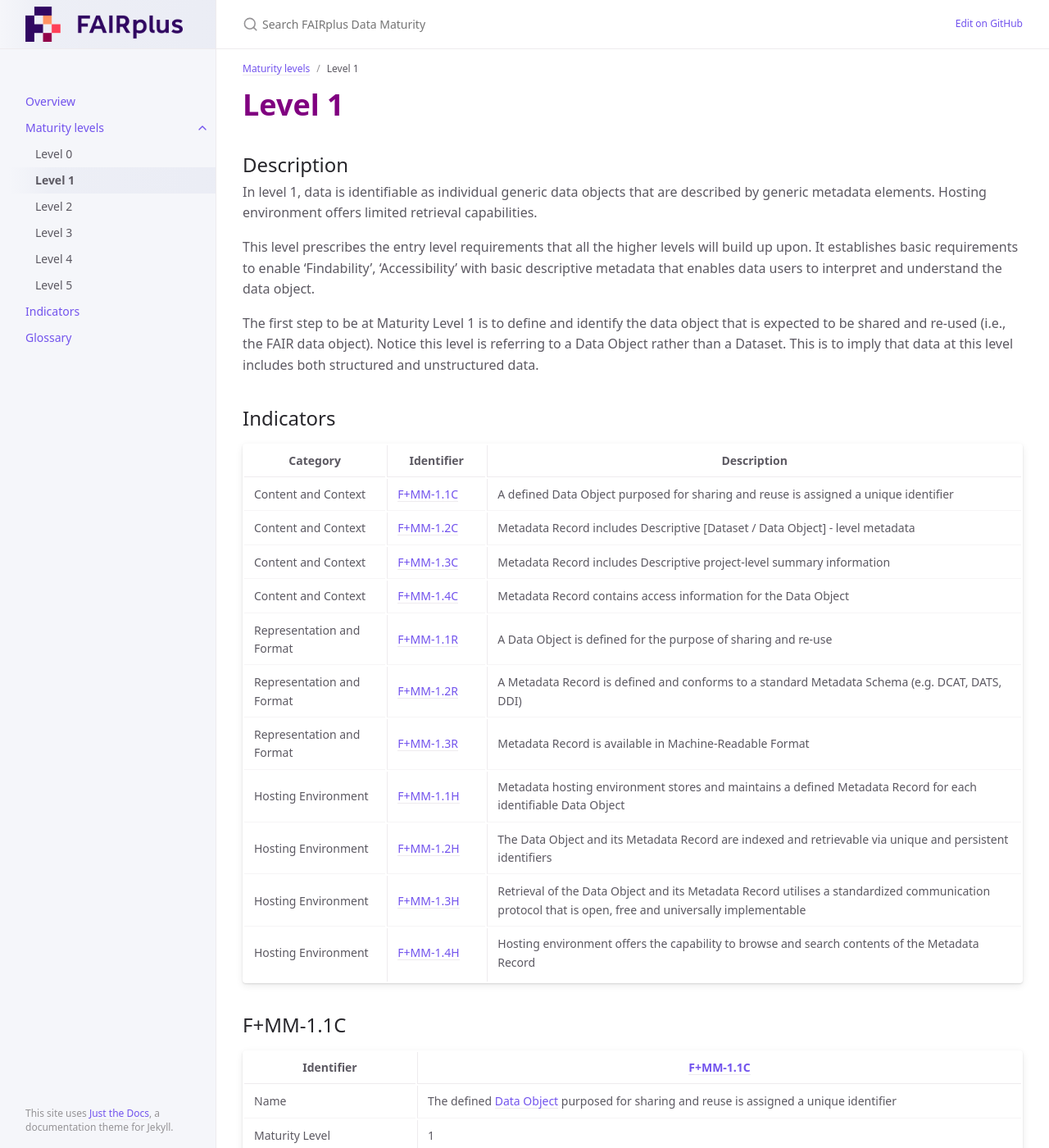
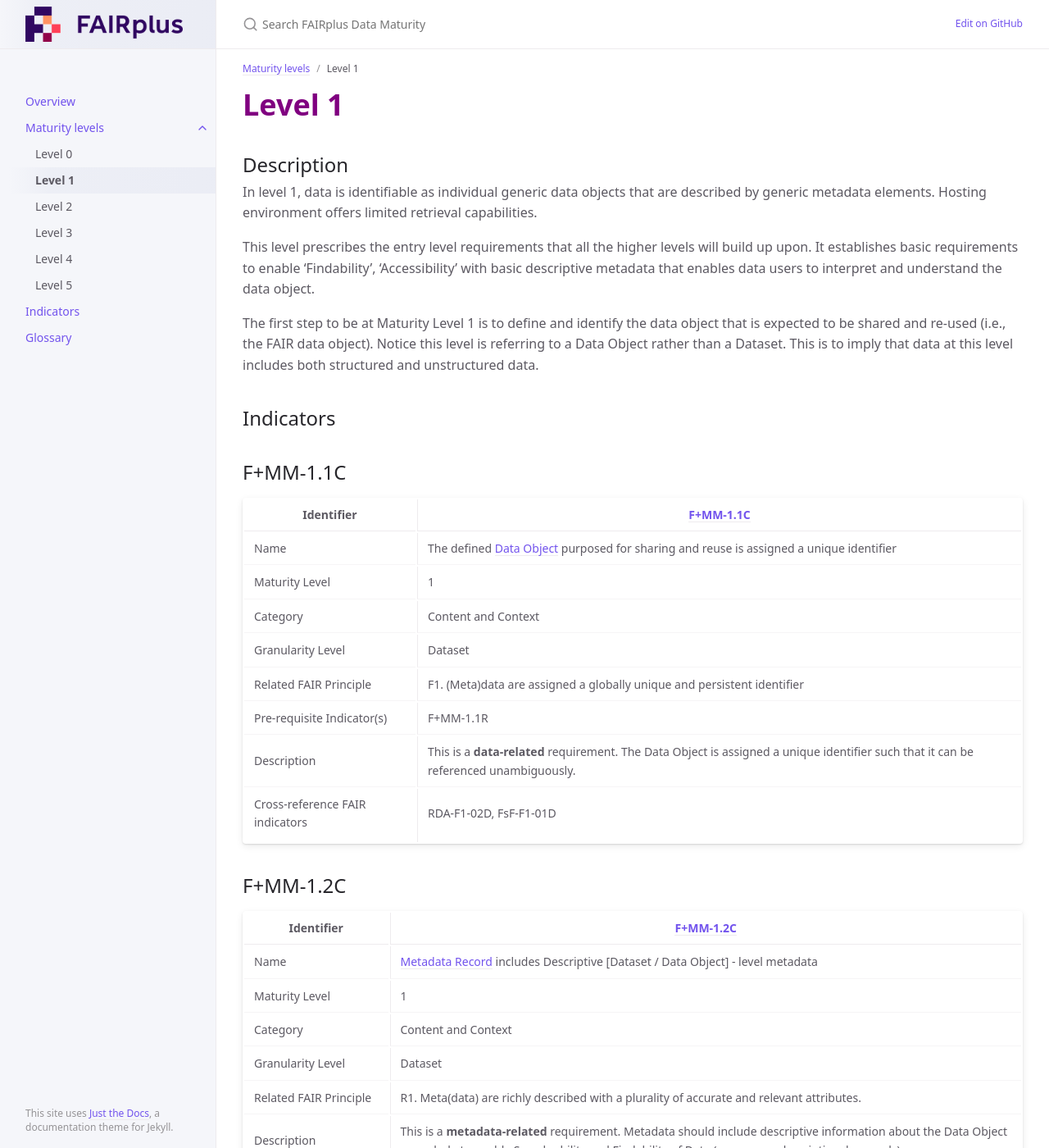
Before and after one commit to FAIRplus/Data-Maturity, a Jekyll site: the page built from docs/Levels/Level1.md, in a window 1280 px wide and 1400 px high. Shown: the whole window at 82% size. Built offline with Jekyll 4.4.1, drawn with Linux system fonts in a browser that asks for light colours.

Commit message:
Update Level1.md

```diff
--- a/docs/Levels/Level1.md
+++ b/docs/Levels/Level1.md
@@ -19,20 +19,6 @@ The first step to be at Maturity Level 1 is to define and identify the data obje
 
 ## Indicators
 
-| Category | Identifier | Description |
-| -------- | ---------- | ------------|
-| Content and Context | [F+MM-1.1C](https://fairplus.github.io/Data-Maturity/docs/Indicators/#fmm-11c) | A defined Data Object purposed for sharing and reuse is assigned a unique identifier |
-| Content and Context | [F+MM-1.2C](https://fairplus.github.io/Data-Maturity/docs/Indicators/#fmm-12c) | Metadata Record includes Descriptive [Dataset / Data Object] - level metadata  |
-| Content and Context | [F+MM-1.3C](https://fairplus.github.io/Data-Maturity/docs/Indicators/#fmm-13c) | Metadata Record includes Descriptive project-level summary information  |
-| Content and Context | [F+MM-1.4C](https://fairplus.github.io/Data-Maturity/docs/Indicators/#fmm-14c) | Metadata Record contains access information for the Data Object |
-| Representation and Format |  [F+MM-1.1R](https://fairplus.github.io/Data-Maturity/docs/Indicators/#fmm-11r) | A Data Object is defined for the purpose of sharing and re-use |
-| Representation and Format |  [F+MM-1.2R](https://fairplus.github.io/Data-Maturity/docs/Indicators/#fmm-12r) | A Metadata Record is defined and conforms to a standard Metadata Schema (e.g. DCAT, DATS, DDI) |
-| Representation and Format |  [F+MM-1.3R](https://fairplus.github.io/Data-Maturity/docs/Indicators/#fmm-13r) | Metadata Record is available in Machine-Readable Format |
-| Hosting Environment | [F+MM-1.1H](https://fairplus.github.io/Data-Maturity/docs/Indicators/#fmm-11h) | Metadata hosting environment stores and maintains a defined Metadata Record for each identifiable Data Object |
-| Hosting Environment | [F+MM-1.2H](https://fairplus.github.io/Data-Maturity/docs/Indicators/#fmm-12h) | The Data Object and its Metadata Record are indexed and retrievable via unique and persistent identifiers |
-| Hosting Environment | [F+MM-1.3H](https://fairplus.github.io/Data-Maturity/docs/Indicators/#fmm-13h) | Retrieval of the Data Object and its Metadata Record utilises a standardized communication protocol that is open, free and universally implementable |
-| Hosting Environment | [F+MM-1.4H](https://fairplus.github.io/Data-Maturity/docs/Indicators/#fmm-14h) | Hosting environment offers the capability to browse and search contents of the Metadata Record |
-
 {% assign indicators = site.indicators | where:"parent_level", "level1" %}
 {% for indicator in indicators %}
 {{indicator.content}}
```
